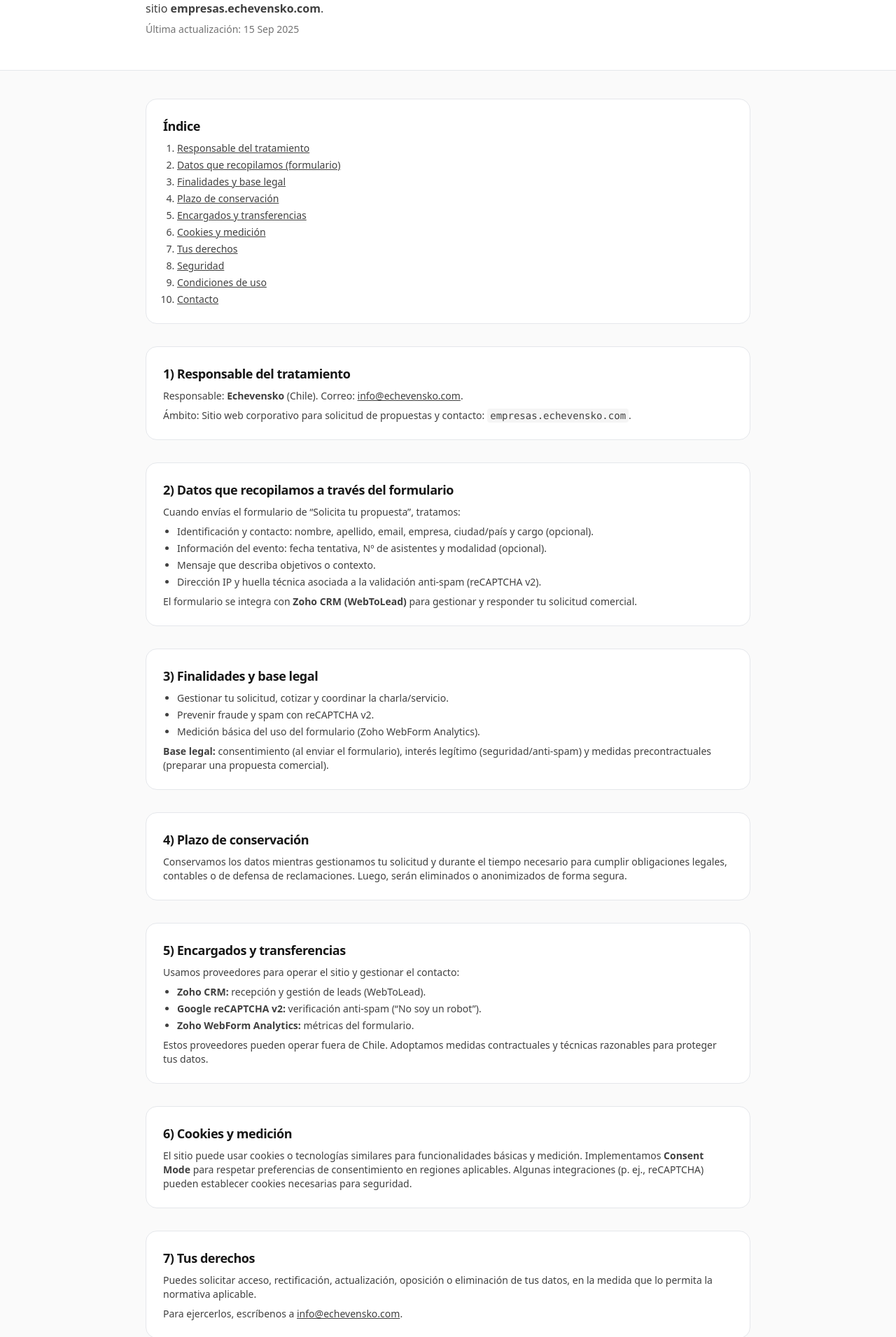
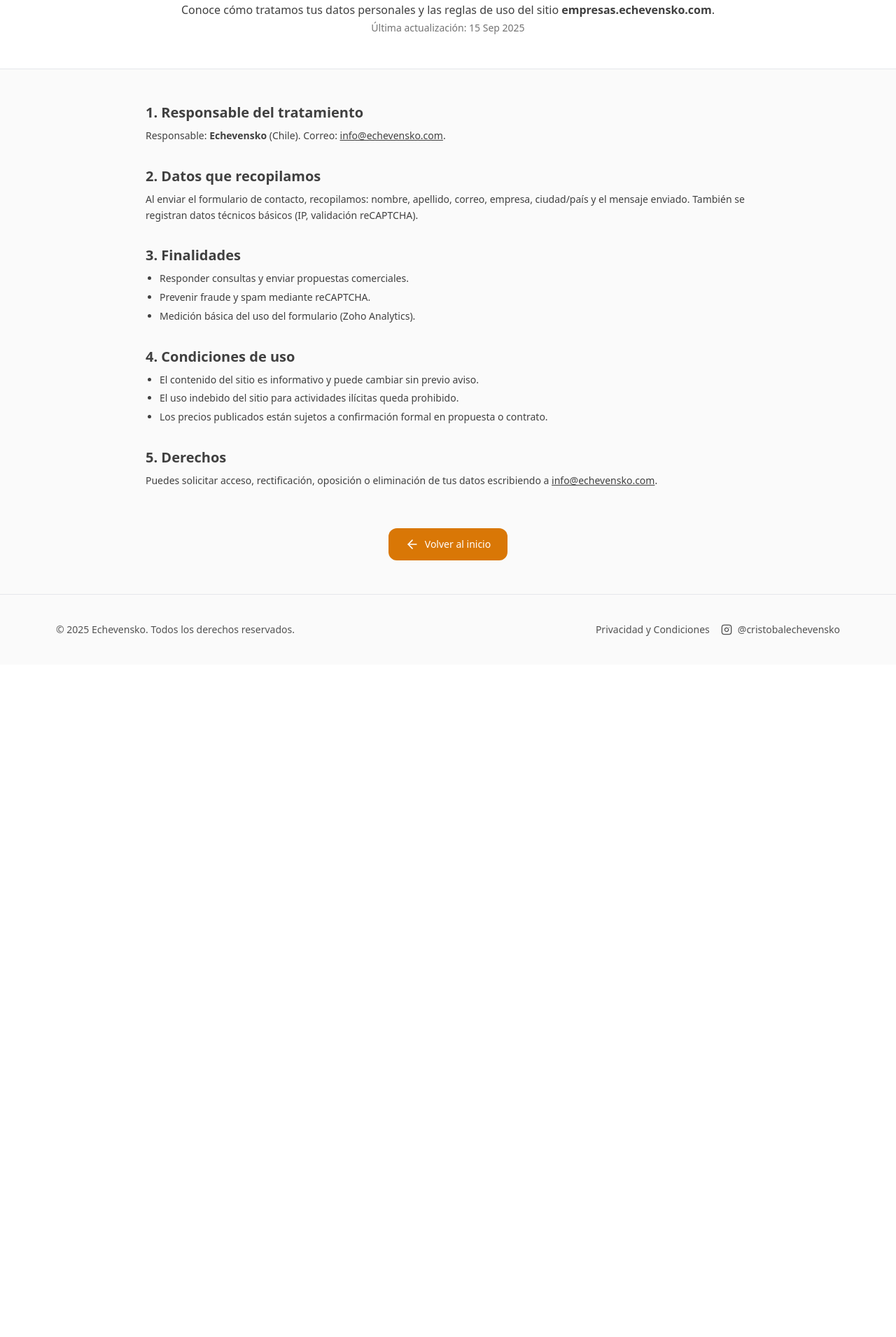
Before and after one commit to TronxGroup/Echevensko, a Next.js app: page /privacidad-condiciones in a window 1280 px wide. Shown: the part 162-2073 px from the top of the page at 70% size. After the commit the page ends 1112 px from the top, so only its background shows below. Built offline with nearby package versions, Linux system fonts and the light colour scheme.

Commit message:
Update page.tsx

```diff
--- a/app/privacidad-condiciones/page.tsx
+++ b/app/privacidad-condiciones/page.tsx
@@ -1,234 +1,140 @@
 // app/privacidad-condiciones/page.tsx
-import React from "react";
-import { Card, CardContent, CardHeader, CardTitle } from "@/components/ui/card";
-import { Badge } from "@/components/ui/badge";
+"use client";
+
+import { useEffect } from "react";
+import { ShieldCheck, Instagram, ArrowLeft } from "lucide-react";
 
 export const metadata = {
   title: "Privacidad y Condiciones | Echevensko",
-  description:
-    "Política de Privacidad y Condiciones de uso del sitio empresas.echevensko.com.",
+  description: "Política de Privacidad y Condiciones de uso del sitio empresas.echevensko.com",
   robots: { index: true, follow: true },
-  alternates: { canonical: "https://empresas.echevensko.com/privacidad-condiciones" },
-  openGraph: {
-    type: "article",
-    title: "Privacidad y Condiciones | Echevensko",
-    description:
-      "Cómo tratamos tus datos personales y las reglas para usar nuestro sitio.",
-    url: "https://empresas.echevensko.com/privacidad-condiciones",
-  },
-  twitter: { card: "summary_large_image" },
 };
 
-export default function PrivacyTermsPage() {
-  const lastUpdated = "15 Sep 2025"; // actualiza esta fecha cuando cambies el texto
+export default function PrivacidadCondicionesPage() {
+  useEffect(() => {
+    // Evento en GTM para marcar visita a la página legal
+    window.dataLayer = window.dataLayer || [];
+    window.dataLayer.push({
+      event: "view_privacidad_condiciones",
+    });
+  }, []);
 
   return (
-    <main className="min-h-screen bg-neutral-50 text-neutral-900">
-      {/* Hero */}
-      <section className="border-b bg-white">
-        <div className="mx-auto max-w-4xl px-4 py-12">
-          <Badge variant="secondary">Legal</Badge>
-          <h1 className="mt-3 text-3xl md:text-4xl font-extrabold tracking-tight">
+    <div className="min-h-screen flex flex-col bg-neutral-50 text-neutral-900">
+      {/* HERO */}
+      <header className="border-b bg-white">
+        <div className="mx-auto max-w-4xl px-4 py-12 text-center">
+          <ShieldCheck className="h-12 w-12 text-amber-600 mx-auto mb-4" />
+          <h1 className="text-3xl md:text-4xl font-extrabold">
             Privacidad y Condiciones
           </h1>
           <p className="mt-3 text-neutral-700">
-            Este documento explica cómo tratamos tus datos personales, qué cookies usamos y
-            las condiciones de uso del sitio <strong>empresas.echevensko.com</strong>.
+            Conoce cómo tratamos tus datos personales y las reglas de uso del
+            sitio <strong>empresas.echevensko.com</strong>.
           </p>
-          <p className="mt-2 text-sm text-neutral-500">
-            Última actualización: {lastUpdated}
+          <p className="mt-1 text-sm text-neutral-500">
+            Última actualización: 15 Sep 2025
           </p>
         </div>
+      </header>
+
+      {/* CONTENIDO */}
+      <main className="flex-grow mx-auto max-w-4xl px-4 py-12 space-y-8 text-sm text-neutral-700 leading-relaxed">
+        <section>
+          <h2 className="text-xl font-semibold">1. Responsable del tratamiento</h2>
+          <p className="mt-2">
+            Responsable: <strong>Echevensko</strong> (Chile). Correo:{" "}
+            <a href="mailto:info@echevensko.com" className="underline">
+              info@echevensko.com
+            </a>
+            .
+          </p>
         </section>
 
-      {/* Contenido */}
-      <section className="mx-auto max-w-4xl px-4 py-10 space-y-8">
-        {/* Índice */}
-        <Card className="rounded-2xl">
-          <CardHeader className="pb-2">
-            <CardTitle className="text-base">Índice</CardTitle>
-          </CardHeader>
-          <CardContent className="text-sm">
-            <ol className="list-decimal pl-5 space-y-1 text-neutral-700">
-              <li><a className="underline hover:text-neutral-900" href="#responsable">Responsable del tratamiento</a></li>
-              <li><a className="underline hover:text-neutral-900" href="#datos-formulario">Datos que recopilamos (formulario)</a></li>
-              <li><a className="underline hover:text-neutral-900" href="#finalidades">Finalidades y base legal</a></li>
-              <li><a className="underline hover:text-neutral-900" href="#conservacion">Plazo de conservación</a></li>
-              <li><a className="underline hover:text-neutral-900" href="#encargados">Encargados y transferencias</a></li>
-              <li><a className="underline hover:text-neutral-900" href="#cookies">Cookies y medición</a></li>
-              <li><a className="underline hover:text-neutral-900" href="#derechos">Tus derechos</a></li>
-              <li><a className="underline hover:text-neutral-900" href="#seguridad">Seguridad</a></li>
-              <li><a className="underline hover:text-neutral-900" href="#condiciones">Condiciones de uso</a></li>
-              <li><a className="underline hover:text-neutral-900" href="#contacto">Contacto</a></li>
-            </ol>
-          </CardContent>
-        </Card>
+        <section>
+          <h2 className="text-xl font-semibold">2. Datos que recopilamos</h2>
+          <p className="mt-2">
+            Al enviar el formulario de contacto, recopilamos: nombre, apellido,
+            correo, empresa, ciudad/país y el mensaje enviado. También se
+            registran datos técnicos básicos (IP, validación reCAPTCHA).
+          </p>
+        </section>
 
-        {/* Responsable */}
-        <Card id="responsable" className="rounded-2xl">
-          <CardHeader className="pb-2">
-            <CardTitle className="text-lg">1) Responsable del tratamiento</CardTitle>
-          </CardHeader>
-          <CardContent className="text-neutral-700 text-sm space-y-2">
-            <p>
-              Responsable: <strong>Echevensko</strong> (Chile). Correo:{" "}
-              <a href="mailto:info@echevensko.com" className="underline">info@echevensko.com</a>.
-            </p>
-            <p>
-              Ámbito: Sitio web corporativo para solicitud de propuestas y contacto:
-              <code className="ml-1 rounded bg-neutral-100 px-1 py-0.5">empresas.echevensko.com</code>.
-            </p>
-          </CardContent>
-        </Card>
+        <section>
+          <h2 className="text-xl font-semibold">3. Finalidades</h2>
+          <ul className="list-disc pl-5 mt-2 space-y-1">
+            <li>Responder consultas y enviar propuestas comerciales.</li>
+            <li>Prevenir fraude y spam mediante reCAPTCHA.</li>
+            <li>Medición básica del uso del formulario (Zoho Analytics).</li>
+          </ul>
+        </section>
 
-        {/* Datos del formulario */}
-        <Card id="datos-formulario" className="rounded-2xl">
-          <CardHeader className="pb-2">
-            <CardTitle className="text-lg">2) Datos que recopilamos a través del formulario</CardTitle>
-          </CardHeader>
-          <CardContent className="text-neutral-700 text-sm space-y-2">
-            <p>Cuando envías el formulario de “Solicita tu propuesta”, tratamos:</p>
-            <ul className="list-disc pl-5 space-y-1">
-              <li>Identificación y contacto: nombre, apellido, email, empresa, ciudad/país y cargo (opcional).</li>
-              <li>Información del evento: fecha tentativa, Nº de asistentes y modalidad (opcional).</li>
-              <li>Mensaje que describa objetivos o contexto.</li>
-              <li>Dirección IP y huella técnica asociada a la validación anti-spam (reCAPTCHA v2).</li>
-            </ul>
-            <p>
-              El formulario se integra con <strong>Zoho CRM (WebToLead)</strong> para gestionar y responder tu
-              solicitud comercial.
-            </p>
-          </CardContent>
-        </Card>
-
-        {/* Finalidades */}
-        <Card id="finalidades" className="rounded-2xl">
-          <CardHeader className="pb-2">
-            <CardTitle className="text-lg">3) Finalidades y base legal</CardTitle>
-          </CardHeader>
-          <CardContent className="text-neutral-700 text-sm space-y-2">
-            <ul className="list-disc pl-5 space-y-1">
-              <li>Gestionar tu solicitud, cotizar y coordinar la charla/servicio.</li>
-              <li>Prevenir fraude y spam con reCAPTCHA v2.</li>
-              <li>Medición básica del uso del formulario (Zoho WebForm Analytics).</li>
-            </ul>
-            <p>
-              <strong>Base legal:</strong> consentimiento (al enviar el formulario), interés legítimo (seguridad/anti-spam)
-              y medidas precontractuales (preparar una propuesta comercial).
-            </p>
-          </CardContent>
-        </Card>
-
-        {/* Conservación */}
-        <Card id="conservacion" className="rounded-2xl">
-          <CardHeader className="pb-2">
-            <CardTitle className="text-lg">4) Plazo de conservación</CardTitle>
-          </CardHeader>
-          <CardContent className="text-neutral-700 text-sm">
-            Conservamos los datos mientras gestionamos tu solicitud y durante el tiempo necesario
-            para cumplir obligaciones legales, contables o de defensa de reclamaciones. Luego,
-            serán eliminados o anonimizados de forma segura.
-          </CardContent>
-        </Card>
-
-        {/* Encargados y transferencias */}
-        <Card id="encargados" className="rounded-2xl">
-          <CardHeader className="pb-2">
-            <CardTitle className="text-lg">5) Encargados y transferencias</CardTitle>
-          </CardHeader>
-          <CardContent className="text-neutral-700 text-sm space-y-2">
-            <p>Usamos proveedores para operar el sitio y gestionar el contacto:</p>
-            <ul className="list-disc pl-5 space-y-1">
-              <li><strong>Zoho CRM:</strong> recepción y gestión de leads (WebToLead).</li>
-              <li><strong>Google reCAPTCHA v2:</strong> verificación anti-spam (“No soy un robot”).</li>
-              <li><strong>Zoho WebForm Analytics:</strong> métricas del formulario.</li>
-            </ul>
-            <p>
-              Estos proveedores pueden operar fuera de Chile. Adoptamos medidas contractuales
-              y técnicas razonables para proteger tus datos.
-            </p>
-          </CardContent>
-        </Card>
-
-        {/* Cookies y Consent */}
-        <Card id="cookies" className="rounded-2xl">
-          <CardHeader className="pb-2">
-            <CardTitle className="text-lg">6) Cookies y medición</CardTitle>
-          </CardHeader>
-          <CardContent className="text-neutral-700 text-sm space-y-2">
-            <p>
-              El sitio puede usar cookies o tecnologías similares para funcionalidades básicas
-              y medición. Implementamos <strong>Consent Mode</strong> para respetar preferencias
-              de consentimiento en regiones aplicables. Algunas integraciones (p. ej., reCAPTCHA)
-              pueden establecer cookies necesarias para seguridad.
-            </p>
-          </CardContent>
-        </Card>
-
-        {/* Derechos */}
-        <Card id="derechos" className="rounded-2xl">
-          <CardHeader className="pb-2">
-            <CardTitle className="text-lg">7) Tus derechos</CardTitle>
-          </CardHeader>
-          <CardContent className="text-neutral-700 text-sm space-y-2">
-            <p>
-              Puedes solicitar acceso, rectificación, actualización, oposición o eliminación
-              de tus datos, en la medida que lo permita la normativa aplicable.
-            </p>
-            <p>
-              Para ejercerlos, escríbenos a{" "}
-              <a href="mailto:info@echevensko.com" className="underline">info@echevensko.com</a>.
-            </p>
-          </CardContent>
-        </Card>
-
-        {/* Seguridad */}
-        <Card id="seguridad" className="rounded-2xl">
-          <CardHeader className="pb-2">
-            <CardTitle className="text-lg">8) Seguridad</CardTitle>
-          </CardHeader>
-          <CardContent className="text-neutral-700 text-sm">
-            Aplicamos medidas técnicas y organizativas razonables para proteger los datos.
-            Ningún sistema es 100% seguro, pero revisamos periódicamente nuestras prácticas.
-          </CardContent>
-        </Card>
-
-        {/* Condiciones de uso */}
-        <Card id="condiciones" className="rounded-2xl">
-          <CardHeader className="pb-2">
-            <CardTitle className="text-lg">9) Condiciones de uso del sitio</CardTitle>
-          </CardHeader>
-          <CardContent className="text-neutral-700 text-sm space-y-2">
-            <ul className="list-disc pl-5 space-y-1">
-              <li>El contenido del sitio es informativo y puede cambiar sin previo aviso.</li>
-              <li>Queda prohibido el uso del sitio para actividades ilícitas o que afecten su seguridad.</li>
+        <section>
+          <h2 className="text-xl font-semibold">4. Condiciones de uso</h2>
+          <ul className="list-disc pl-5 mt-2 space-y-1">
             <li>
-                Los precios y condiciones comerciales publicados pueden estar sujetos a
-                confirmación por escrito al momento de la propuesta.
+              El contenido del sitio es informativo y puede cambiar sin previo
+              aviso.
             </li>
             <li>
-                Enlaces a terceros: no nos responsabilizamos por contenido o políticas de sitios externos.
+              El uso indebido del sitio para actividades ilícitas queda
+              prohibido.
+            </li>
+            <li>
+              Los precios publicados están sujetos a confirmación formal en
+              propuesta o contrato.
             </li>
           </ul>
-          </CardContent>
-        </Card>
+        </section>
 
-        {/* Contacto */}
-        <Card id="contacto" className="rounded-2xl">
-          <CardHeader className="pb-2">
-            <CardTitle className="text-lg">10) Contacto</CardTitle>
-          </CardHeader>
-          <CardContent className="text-neutral-700 text-sm">
-            Si tienes dudas sobre estas políticas, contáctanos en{" "}
-            <a href="mailto:info@echevensko.com" className="underline">info@echevensko.com</a>.
-          </CardContent>
-        </Card>
-
-        <p className="text-xs text-neutral-500">
-          Nota: Este texto es una referencia y no constituye asesoría legal. Ajusta según tu
-          operación, jurisdicción y criterios de tu asesoría legal.
+        <section>
+          <h2 className="text-xl font-semibold">5. Derechos</h2>
+          <p className="mt-2">
+            Puedes solicitar acceso, rectificación, oposición o eliminación de
+            tus datos escribiendo a{" "}
+            <a href="mailto:info@echevensko.com" className="underline">
+              info@echevensko.com
+            </a>
+            .
           </p>
         </section>
+
+        {/* Botón Volver */}
+        <div className="text-center pt-6">
+          <a
+            href="/"
+            className="inline-flex items-center gap-2 rounded-xl bg-amber-600 text-white px-6 py-3 font-medium hover:bg-amber-700"
+          >
+            <ArrowLeft className="h-5 w-5" /> Volver al inicio
+          </a>
+        </div>
       </main>
+
+      {/* FOOTER */}
+      <footer className="border-t">
+        <div className="mx-auto max-w-6xl px-4 py-10 text-sm text-neutral-600 flex flex-col md:flex-row items-center justify-between gap-3">
+          <p>
+            © {new Date().getFullYear()} Echevensko. Todos los derechos
+            reservados.
+          </p>
+          <div className="flex items-center gap-4">
+            <a
+              href="/privacidad-condiciones"
+              className="hover:text-neutral-800"
+            >
+              Privacidad y Condiciones
+            </a>
+            <a
+              href="https://instagram.com/cristobalechevensko"
+              target="_blank"
+              rel="noopener noreferrer"
+              className="hover:text-neutral-800 inline-flex items-center gap-2"
+            >
+              <Instagram className="h-4 w-4" aria-hidden /> @cristobalechevensko
+            </a>
+          </div>
+        </div>
+      </footer>
+    </div>
   );
 }
```
Lines whose indentation alone changed are shown as unchanged.
